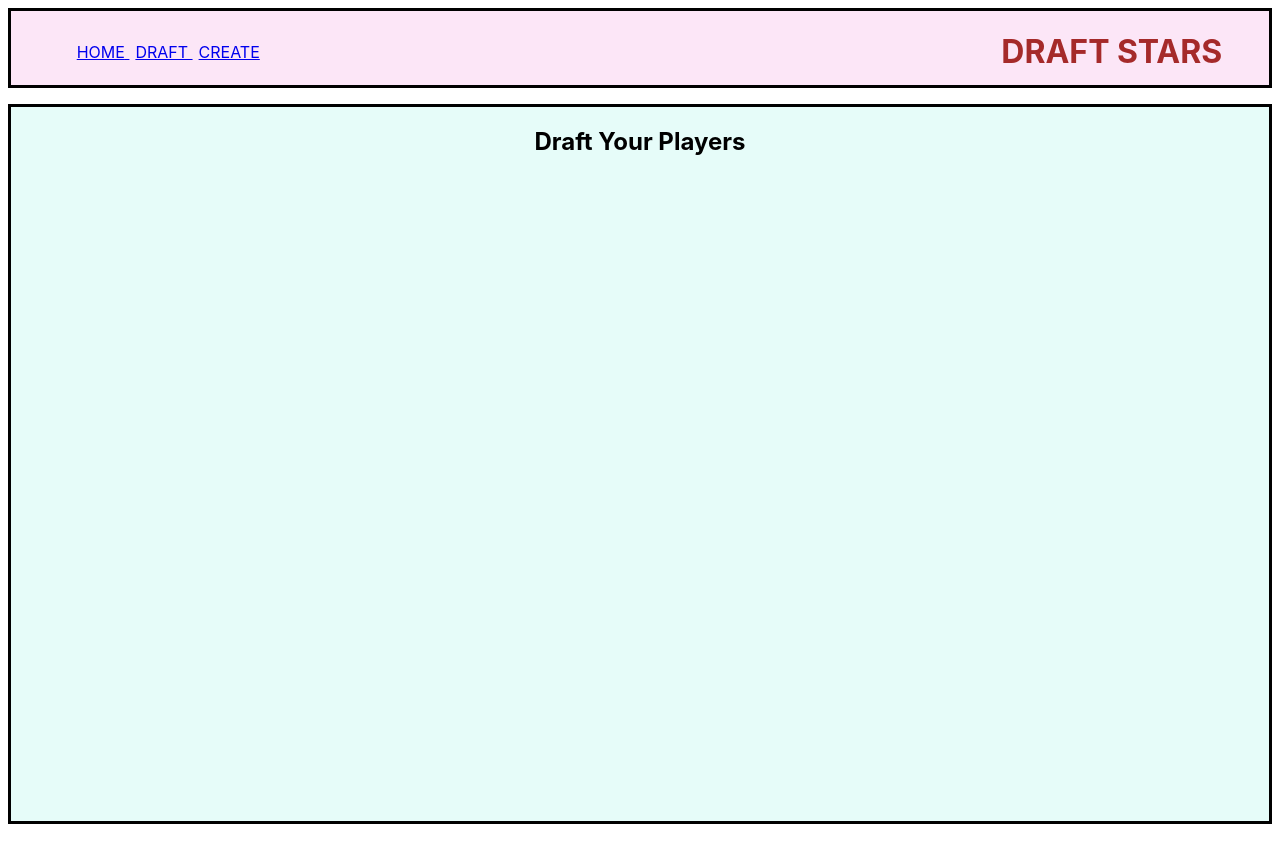
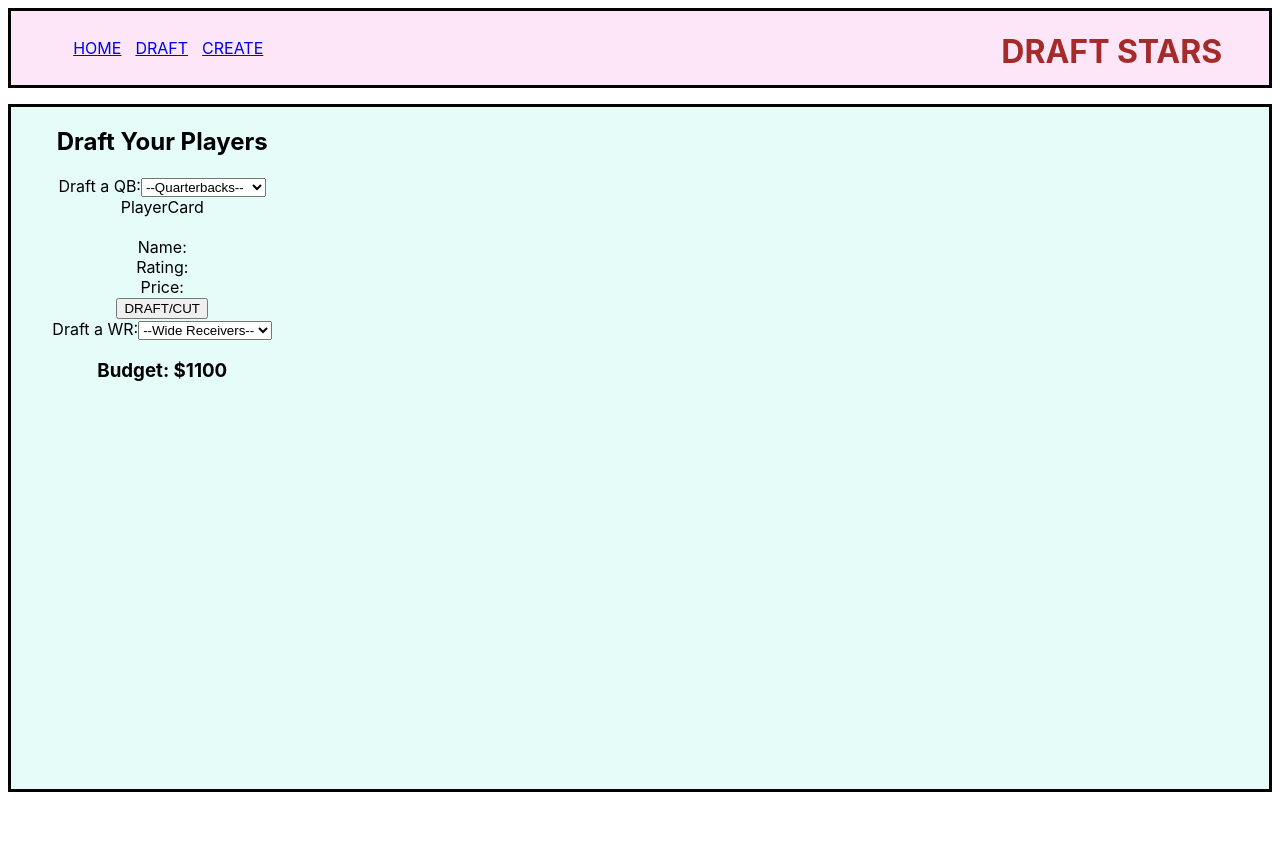
Before and after one commit to ahellam/draft-stars, a React (Create React App) app: page /draft in a window 1280 px wide. Built offline with nearby package versions, Linux system fonts and the light colour scheme; data requests are answered from the project's data file.

Commit message:
added draft code pt1

```diff
--- a/src/App.js
+++ b/src/App.js
@@ -3,8 +3,22 @@ import Home from "./Home";
 import DraftPlayers from "./DraftPlayers";
 import Create from "./Create";
 import { BrowserRouter as Router, Route, Switch } from "react-router-dom";
+import { useEffect, useState } from "react";
+
+
+  const URL = "http://localhost:3000/players"
 
 function App() {
+
+  const [players, setPlayers] = useState([])
+
+  useEffect(() => {
+    fetch(URL)
+    .then(res => res.json())
+    .then(setPlayers)
+  },[])
+
+
   return (
     <Router>
       <div className="App">
@@ -17,7 +31,7 @@ function App() {
               <Home />
             </Route>
             <Route path="/draft">
-              <DraftPlayers />
+              <DraftPlayers players={players}/>
             </Route>
             <Route path="/create">
               <Create />
--- a/src/DraftPlayers.js
+++ b/src/DraftPlayers.js
@@ -1,11 +1,40 @@
-import React from 'react'
+import React from "react";
+import PlayerCard from "./PlayerCard";
 
-function DraftPlayers() {
+let money = 1100
+function DraftPlayers({ players }) {
+
   return (
-    <div className="draftPlayers">
-        <h2>Draft Your Players</h2>
+    <div className="DraftPlayers">
+      <h2>Draft Your Players</h2>
+
+      <div className="SelectQB">
+        <label for="qb-select">Draft a QB:</label>
+        <select name="qbs" id="QB-Select">
+            <option value="">--Quarterbacks--</option>
+          {players.filter(p => p.position === "QB").map(p =>
+            <option key={p.id} value={p.name}>{p.name}</option>
+            )}
+        </select>
+      </div>
+
+        <PlayerCard players={players}/>
+
+
+      <div className="SelectWR">
+        <label for="wr-select">Draft a WR:</label>
+        <select name="wrs" id="WR-Select">
+            <option value="">--Wide Receivers--</option>
+          {players.filter(p => p.position === "WR").map(p =>
+            <option key={p.id} value={p.name}>{p.name}</option>
+            )}
+        </select>
+      </div>
+
+      <h3>Budget: ${money}</h3>
     </div>
-  )
+
+  );
 }
 
-export default DraftPlayers
+export default DraftPlayers;
--- /dev/null
+++ b/src/PlayerCard.js
@@ -0,0 +1,22 @@
+import React from 'react'
+
+function PlayerCard({players}) {
+  return (
+    <div className="PlayerCard">PlayerCard
+      <div className="PlayerImage">
+        <img src={players.image} alt={players.name}/>
+      </div>
+      <div className="PlayerInfo">
+        <div className="PlayerName">Name: {players.name}</div>
+        <div className="PlayerRating">Rating: {players.rating}</div>
+        <div className="PlayerPrice">Price: {players.price}</div>
+      </div>
+      <button className="DraftCutButton">
+        DRAFT/CUT
+      </button>
+
+    </div>
+  )
+}
+
+export default PlayerCard
--- a/src/index.css
+++ b/src/index.css
@@ -16,8 +16,9 @@ code {
 .App {
   display: grid;
   gap: 1rem;
-  grid-template-rows: 10vh 90vh;
+  grid-template-rows: 10vh 86vh 4vh;
   padding: .5rem;
+  max-width: 99%;
 }
 
 .Nav {
@@ -35,6 +36,7 @@ code {
 
 .Nav .Links {
   grid-column-start: 1;
+   /* grid-row-start: 1; */
 
 
 
@@ -49,13 +51,13 @@ code {
 
 
   color: brown;
-  max-height: 5vh;
+  max-height: 4vh;
   font-size: 4vh;
 }
 
 .Nav a {
 
-  padding: 3px;
+  padding: 7px;
 }
 
 /* .DraftStars {
@@ -63,6 +65,11 @@ code {
 }  */
 
 .Content {
+
+  display: grid;
+  gap: 1rem;
+  grid-template-columns: 1fr 1fr 1fr 1fr;
+
   text-align: center;
   background-color: rgb(230, 252, 249);
 
```
Also changed, not shown: src/Navbar.js (+3 -6 lines), 1 other file (tests, documents, lock files or other folders).
